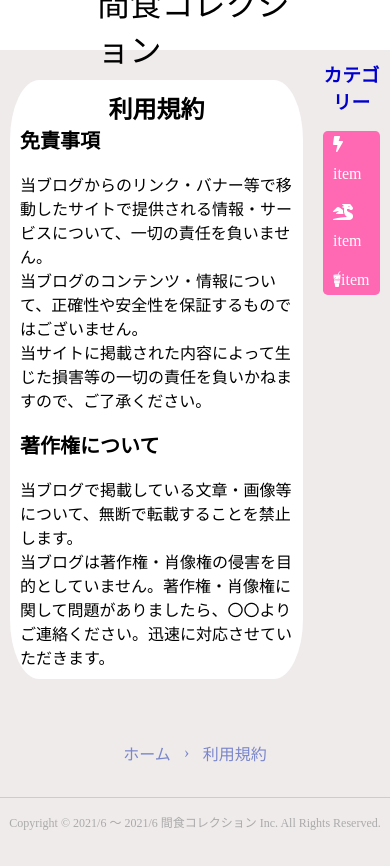
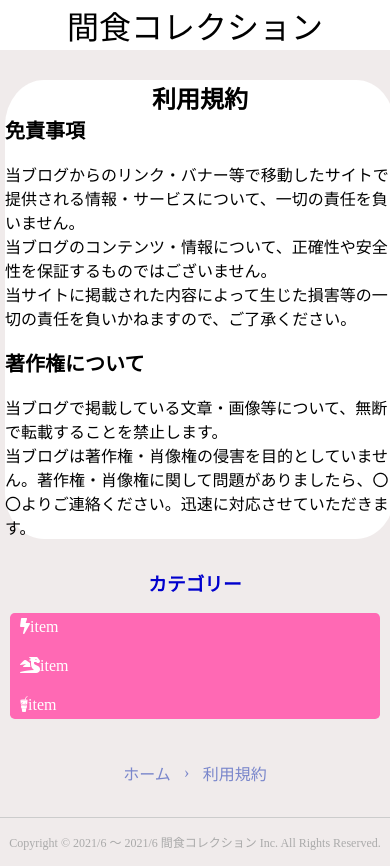
Before and after one commit to kcgtn/kanshoku-collection, a plain HTML site: page kiyaku.html in a window 390 px wide. Drawn offline with nearby package versions, Linux system fonts and the light colour scheme; a web font is replaced by a local one.

Commit message:
Add files via upload

```diff
--- a/scss/kiyaku.scss
+++ b/scss/kiyaku.scss
@@ -165,6 +165,30 @@
     // スマホ画面
     @media screen and (max-width:599px) {
       body {
+        header {
+          .menu_wrapper {
+            .top-wrapper {
+              a {
+                white-space: nowrap;
+              }
+            }
+          }
+        }
+        main {
+          .wrapper {
+            .section {
+              display: block;
+              .text_wrapper {
+                width: 100%;
+                margin: 30px 5px;
+                padding: 0;
+              }
+              #sidebar {
+                width: 100%;
+              }
+            }
+          }
+        }
         footer {
           padding: 15px 0;
           font-size: 12px;
--- a/scss/style.scss
+++ b/scss/style.scss
@@ -636,6 +636,13 @@
           font-size: 12px;
           color: #aaa;
           border-top: 1px solid #ccc;
+          .c-wrapper {
+            white-space: nowrap;
+            display: flex;
+            flex-direction: column;
+            // .c2-wrapper {
+            // }
+          }
         }
       }
     }
```
Also changed, not shown: index.html (+4 -2 lines), css/kiyaku.css, css/style.css, 2 other files.
